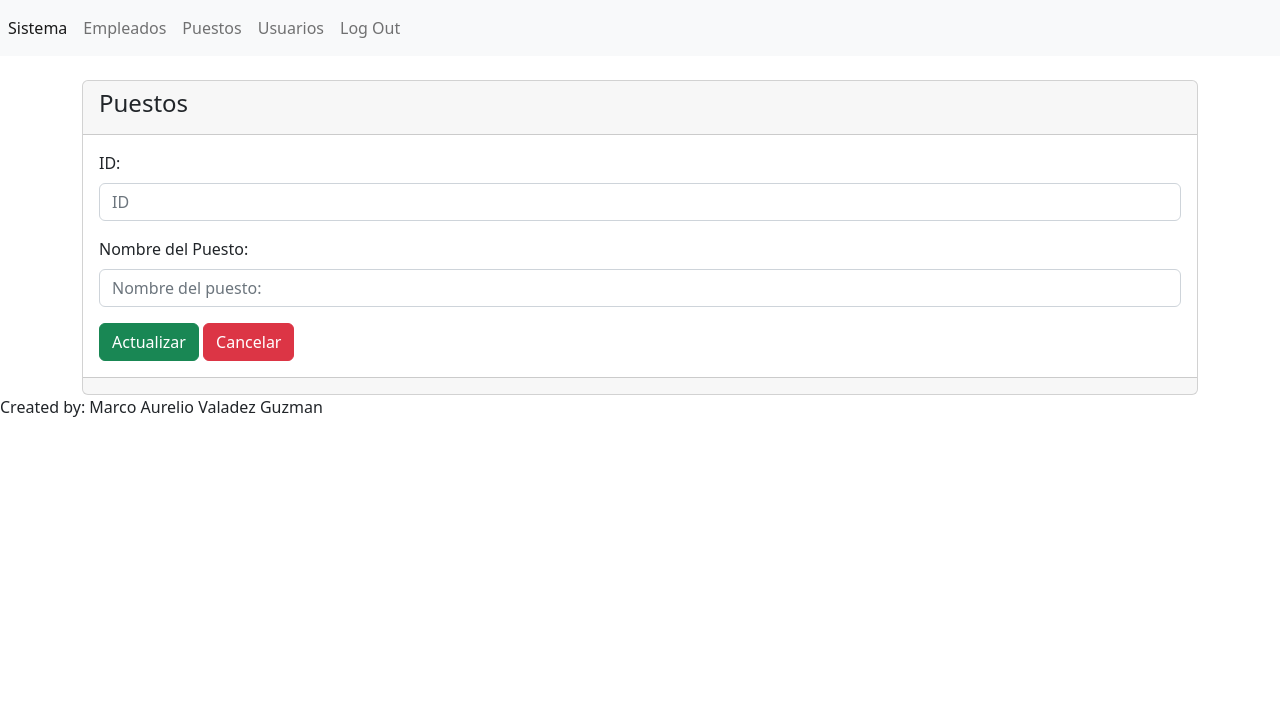
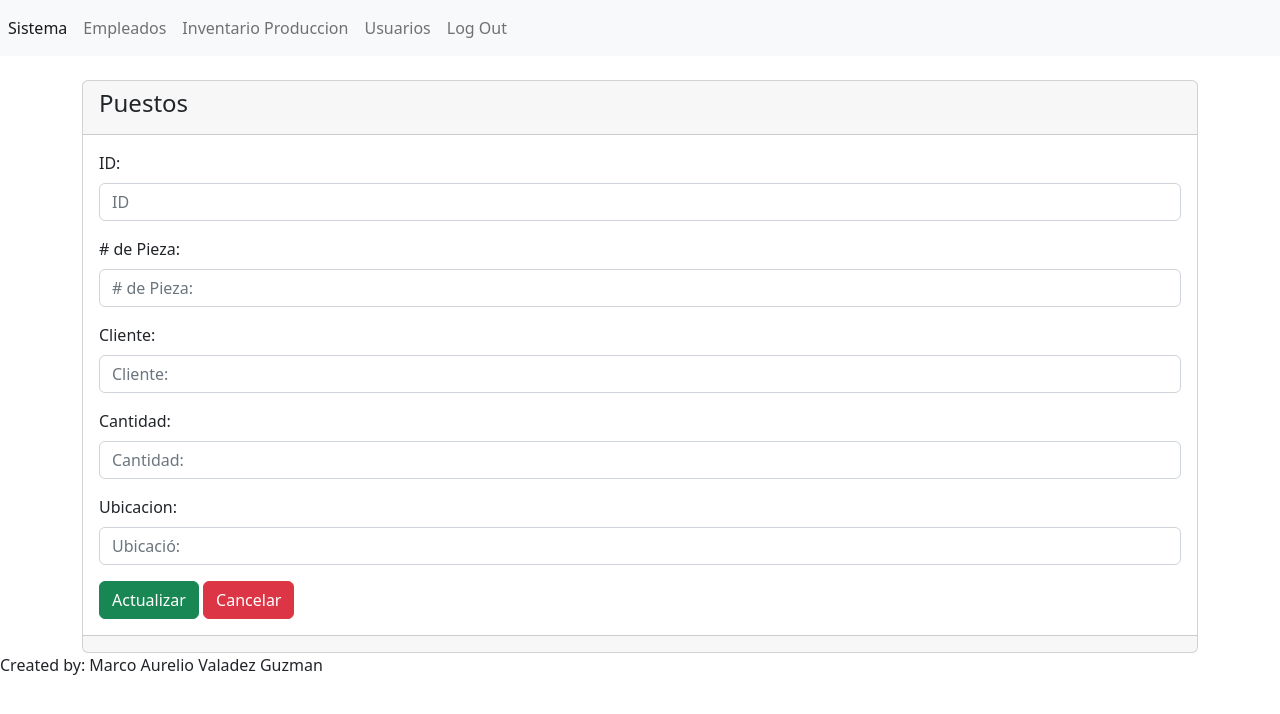
Before and after one commit to Koedesu/DevelotecaCRUD, a PHP site: page /develotecaCRUD/secciones/puestos/edit.php in a window 1280 px wide. Shown: the top 714 px of the page. Run offline with PHP 8.4, Linux system fonts and the light colour scheme; data that the repository does not hold is empty.

Commit message:
no se pero jala

```diff
--- a/secciones/puestos/edit.php
+++ b/secciones/puestos/edit.php
@@ -5,29 +5,41 @@ if(isset($_GET['txtID'])){
 
   $txtID = (isset($_GET['txtID']))?$_GET['txtID']:"";
 
-  $sentencia = $conn -> prepare("SELECT * FROM tbl_puestos WHERE id=:id");
+  $sentencia = $conn -> prepare("SELECT * FROM tbl_invprod WHERE id=:id");
   $sentencia -> bindParam(":id",$txtID);
   $sentencia -> execute();
 
   $registro = $sentencia -> fetch(PDO::FETCH_LAZY);
 
-  $nombredelpuesto = $registro["nombredelpuesto"];
+  $numdepieza = $registro["numdepieza"];
+  $cliente = $registro["cliente"];
+  $cantidad = $registro["cantidad"];
+  $ubicacion = $registro["ubicacion"];
   //$qr_code = $registro["qr_code"];
 }
 if($_POST){
   //Recolectamos los datos del metodo POST
   $txtID = (isset($_POST['txtID']))?$_POST['txtID']:"";
-  $nombredelpuesto=(isset($_POST["nombredelpuesto"])?$_POST["nombredelpuesto"]:"");
+  $numdepieza=(isset($_POST["numdepieza"])?$_POST["numdepieza"]:"");
+  $cliente=(isset($_POST["cliente"])?$_POST["cliente"]:"");
+  $cantidad=(isset($_POST["cantidad"])?$_POST["cantidad"]:"");
+  $ubicacion=(isset($_POST["ubicacion"])?$_POST["ubicacion"]:"");
 
-  $qr_data = "Nombre: $nombredelpuesto";
+  $qr_data = "# de Pieza: $numdepieza // Cliente: $cliente // Cantidad: $cantidad // Ubicacion: $ubicacion";
     $qr_code = 'https://chart.googleapis.com/chart?chs=150x150&cht=qr&chl=' . urlencode($qr_data);
 
   //Preparar insercion de los datos
-  $sentencia = $conn -> prepare("UPDATE tbl_puestos SET nombredelpuesto= :nombredelpuesto,
+  $sentencia = $conn -> prepare("UPDATE tbl_invprod SET numdepieza= :numdepieza,
+  cliente= :cliente,
+  cantidad= :cantidad,
+  ubicacion= :ubicacion,
   qr_code=:qr_code
   WHERE id=:id");
   //Asignando los valores que vienen del moetodo POST
-  $sentencia -> bindParam(":nombredelpuesto",$nombredelpuesto);
+  $sentencia -> bindParam(":numdepieza",$numdepieza);
+  $sentencia -> bindParam(":cliente",$cliente);
+  $sentencia -> bindParam(":cantidad",$cantidad);
+  $sentencia -> bindParam(":ubicacion",$ubicacion);
   $sentencia -> bindParam(":qr_code",$qr_code);
   $sentencia -> bindParam (":id",$txtID);
   $sentencia -> execute();
@@ -55,10 +67,31 @@ include("../../templates/header.php");
     </div>
 
     <div class="mb-3">
-      <label for="nombredelpuesto" class="form-label">Nombre del Puesto:</label>
+      <label for="numdepieza" class="form-label"># de Pieza:</label>
       <input type="text"
-        value= "<?php echo $nombredelpuesto; ?>"
-        class="form-control" name="nombredelpuesto" id="nombredelpuesto" aria-describedby="helpId" placeholder="Nombre del puesto:">
+        value= "<?php echo $numdepieza; ?>"
+        class="form-control" name="numdepieza" id="numdepieza" aria-describedby="helpId" placeholder="# de Pieza:">
+    </div>
+
+    <div class="mb-3">
+      <label for="cliente" class="form-label">Cliente:</label>
+      <input type="text"
+        value= "<?php echo $cliente; ?>"
+        class="form-control" name="cliente" id="cliente" aria-describedby="helpId" placeholder="Cliente:">
+    </div>
+
+    <div class="mb-3">
+      <label for="cantidad" class="form-label">Cantidad:</label>
+      <input type="text"
+        value= "<?php echo $cantidad; ?>"
+        class="form-control" name="cantidad" id="cantidad" aria-describedby="helpId" placeholder="Cantidad:">
+    </div>
+
+    <div class="mb-3">
+      <label for="cantidad" class="form-label">Ubicacion:</label>
+      <input type="text"
+        value= "<?php echo $ubicacion; ?>"
+        class="form-control" name="ubicacion" id="ubicacion" aria-describedby="helpId" placeholder="Ubicació:">
     </div>
 
     <button type="submit" class="btn btn-success">Actualizar</button>
--- a/templates/header.php
+++ b/templates/header.php
@@ -33,7 +33,7 @@ $url_base="http://localhost/develotecaCRUD/"
               <a class="nav-link" href="<?php echo $url_base;?>secciones/empleados/">Empleados</a>
           </li>
           <li class="nav-item">
-              <a class="nav-link" href="<?php echo $url_base;?>secciones/puestos/">Puestos</a>
+              <a class="nav-link" href="<?php echo $url_base;?>secciones/puestos/">Inventario Produccion</a>
           </li>
           <li class="nav-item">
               <a class="nav-link" href="<?php echo $url_base;?>secciones/users/">Usuarios</a>
```
Also changed, not shown: secciones/puestos/create.php (+41 -8 lines), secciones/puestos/index.php (+13 -5 lines).
